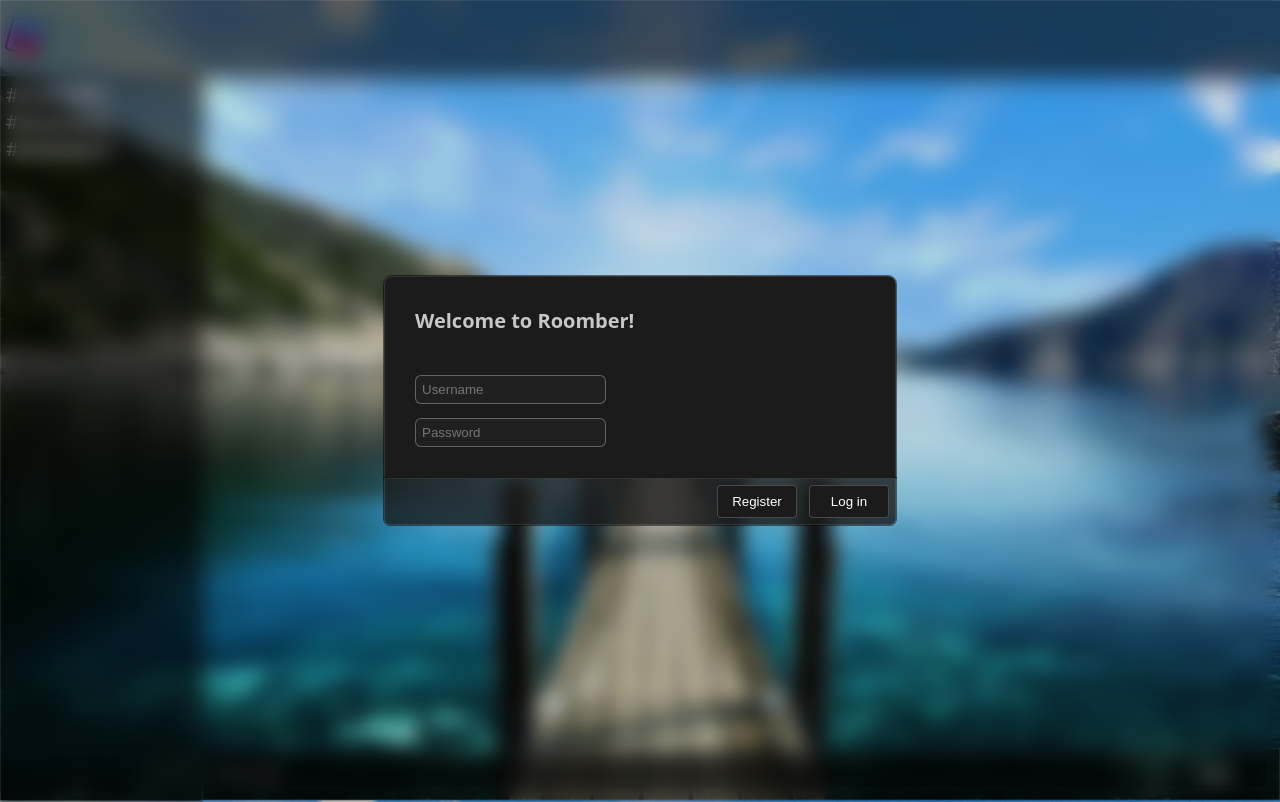
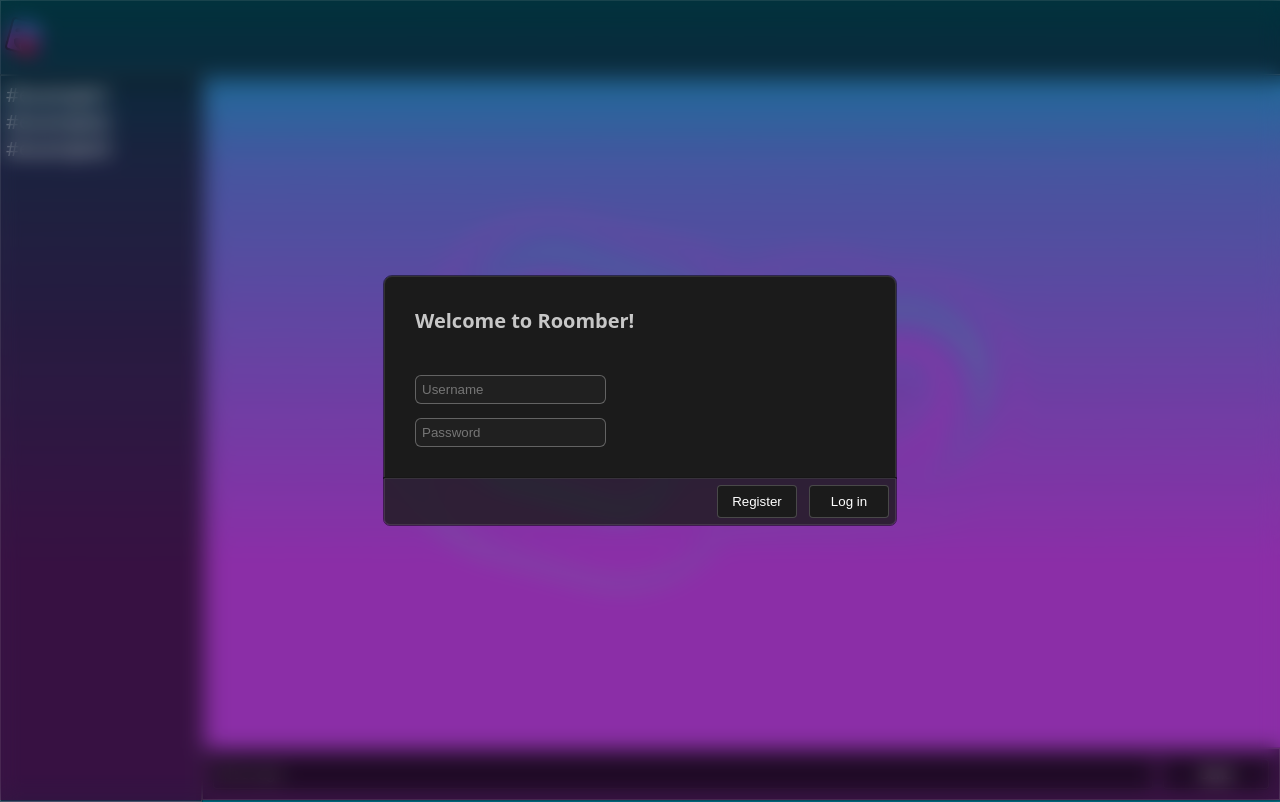
Before and after one commit to roomber-dev/roomber, a website: page index.html in a window 1280 px wide. Drawn offline with nearby package versions, Linux system fonts and the light colour scheme; no server answers.

Commit message:
new bg and some css

```diff
--- a/client.js
+++ b/client.js
@@ -1,3 +1,5 @@
+
+
 $(() => {
 	$("#send").click(()=>{
 		sendMessage({
--- a/style.css
+++ b/style.css
@@ -13,7 +13,7 @@ body {
     font-family: 'Noto Sans';
     color: white;
     overflow: hidden;
-    background: url("assets/test-bg.jpg");
+    background: url("assets/bggradient.png");
     background-size: cover;
 }
 
```
Also changed, not shown: assets/bgdark.png (added), assets/bggradient.png (added), assets/bglight.png (added).
